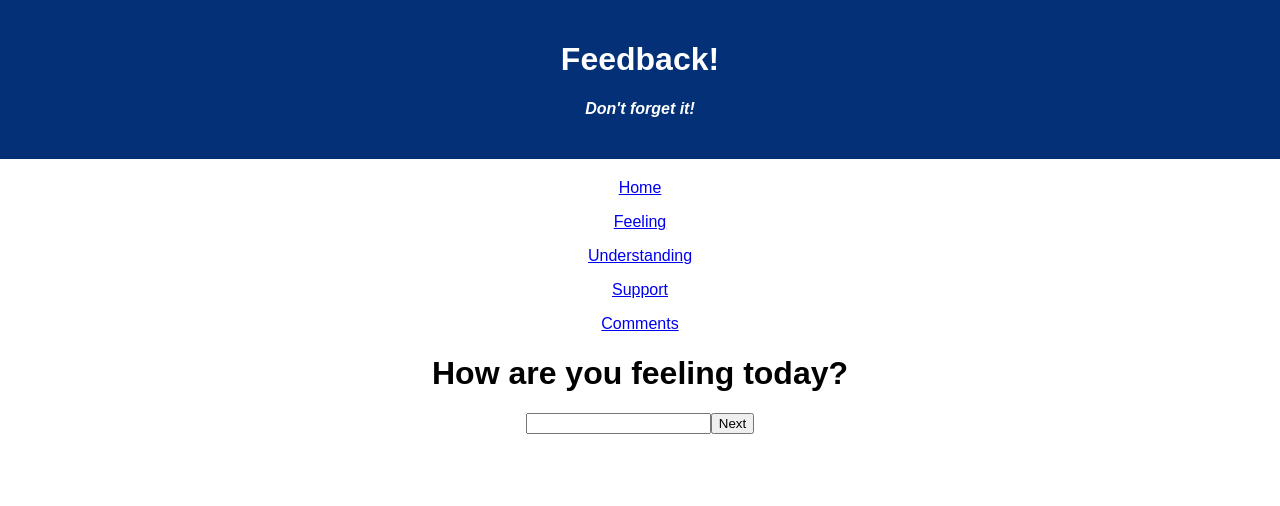
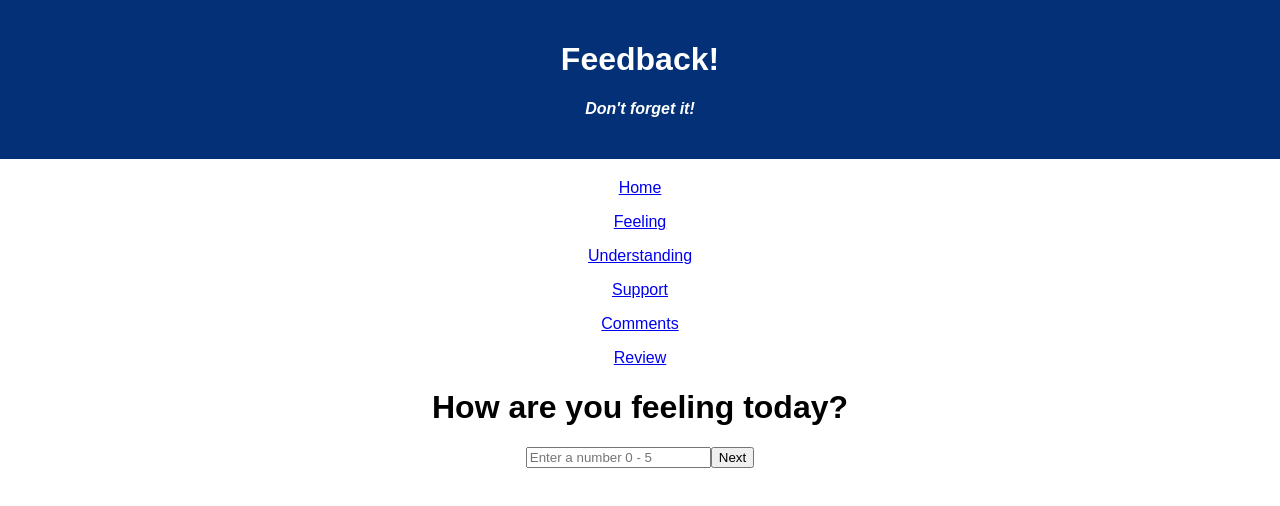
Before and after one commit to bsmrdel101/weekend-redux-feedback-loop, a React (Create React App) app: page /#/feeling in a window 1280 px wide. Shown: the top 506 px of the page. Built offline with nearby package versions, Linux system fonts and the light colour scheme.

Commit message:
created review component

```diff
--- a/src/components/App/App.jsx
+++ b/src/components/App/App.jsx
@@ -8,6 +8,7 @@ import Feeling from '../Feeling/Feeling';
 import Understanding from '../Understanding/Understanding';
 import Support from '../Support/Support';
 import Comments from '../Comments/Comments';
+import Review from '../Review/Review';
 
 function App() {
 
@@ -24,12 +25,14 @@ function App() {
         <p><Link to="/understanding">Understanding</Link></p>
         <p><Link to="/support">Support</Link></p>
         <p><Link to="/comments">Comments</Link></p>
+        <p><Link to="/review">Review</Link></p>
 
         {/* Routes */}
         <Route path={"/feeling"} component={Feeling} />
         <Route path={"/understanding"} component={Understanding} />
         <Route path={"/support"} component={Support} />
         <Route path={"/comments"} component={Comments} />
+        <Route path={"/review"} component={Review} />
       </Router>
     </div>
   );
--- a/src/components/Comments/Comments.js
+++ b/src/components/Comments/Comments.js
@@ -26,8 +26,7 @@ function Comments() {
             <h1>Any comments you want to leave?</h1>
             <form onSubmit={(event) => handleCommentsScore(event)}>
                 <input type="text"
-                    onChange={(event) => {setCommentsScore(event.target.value)}}
-                    required/>
+                    onChange={(event) => {setCommentsScore(event.target.value)}} />
                 <button type="submit">Next</button>
             </form>
         </>
--- a/src/components/Feeling/Feeling.js
+++ b/src/components/Feeling/Feeling.js
@@ -31,6 +31,7 @@ function Feeling() {
                 <input type="number"
                     // value={feelingScore}
                     onChange={(event) => {setFeelingScore(event.target.value)}}
+                    placeholder="Enter a number 0 - 5"
                     required/>
                 {/* <button onClick={handleFeelingScore}>Next</button> */}
                 <button type="submit">Next</button>
--- /dev/null
+++ b/src/components/Review/Review.js
@@ -0,0 +1,6 @@
+
+function Review() {
+
+}
+
+export default Review;
--- a/src/components/Support/Support.js
+++ b/src/components/Support/Support.js
@@ -27,6 +27,7 @@ function Support() {
              <form onSubmit={(event) => handleSupportScore(event)}>
                  <input type="number"
                      onChange={(event) => {setSupportScore(event.target.value)}}
+                     placeholder="Enter a number 0 - 5"
                      required/>
                  <button type="submit">Next</button>
              </form>
--- a/src/components/Understanding/Understanding.js
+++ b/src/components/Understanding/Understanding.js
@@ -27,6 +27,7 @@ function Understanding() {
             <form onSubmit={(event) => handleUnderstandingScore(event)}>
                 <input type="number"
                     onChange={(event) => {setUnderstandingScore(event.target.value)}}
+                    placeholder="Enter a number 0 - 5"
                     required/>
                 <button type="submit">Next</button>
             </form>
```
